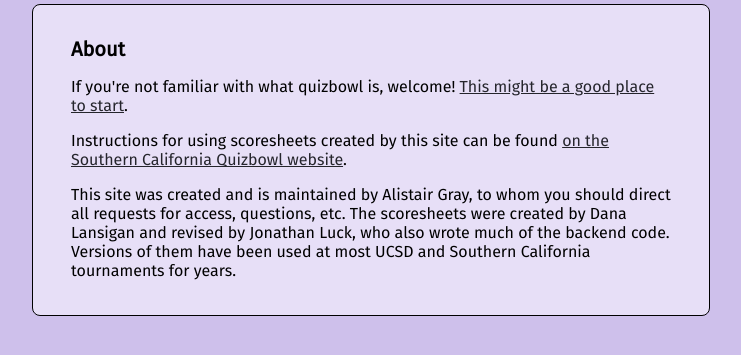
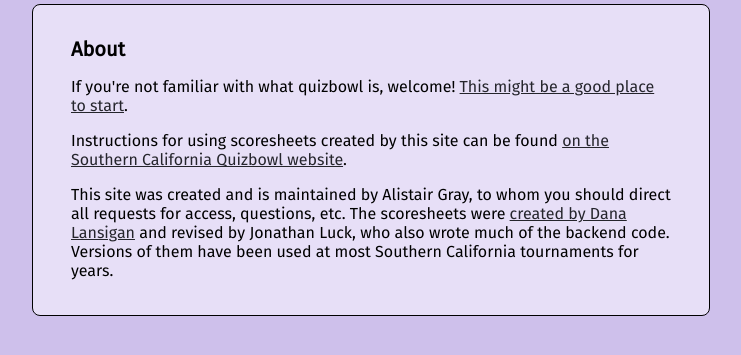
Before and after one commit to alistairgray42/ucsd-scoresheets, a Flask app: page /about in a window 1280 px wide. Shown: the part 170-525 px from the top of the page, without its empty margins (269-1010 px from the left). Run offline with Flask 2, Linux system fonts and the light colour scheme; parts of the project's set-up code (start-up, migrations or seed data) failed here and were passed over.

Commit message:
credit to dana

```diff
--- a/templates/about.html
+++ b/templates/about.html
@@ -24,9 +24,11 @@
         </p>
         <p>
             This site was created and is maintained by Alistair Gray, to whom you should direct all requests for access,
-            questions, etc. The scoresheets were created by Dana Lansigan and revised by Jonathan Luck, who also wrote
-            much of the backend code. Versions of them have been used at most UCSD and Southern California tournaments
-            for years.
+            questions, etc. The scoresheets were
+            <a href="https://hsquizbowl.org/forums/viewtopic.php?f=123&t=16646">created by Dana Lansigan</a>
+            and revised by Jonathan Luck, who also wrote much of the backend
+            code.  Versions of them have been used at most Southern California
+            tournaments for years.
         </p>
 
     </div>
```
